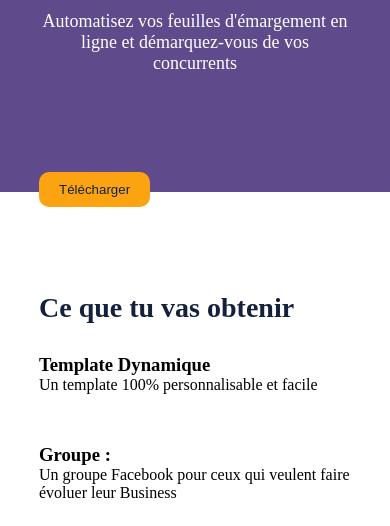
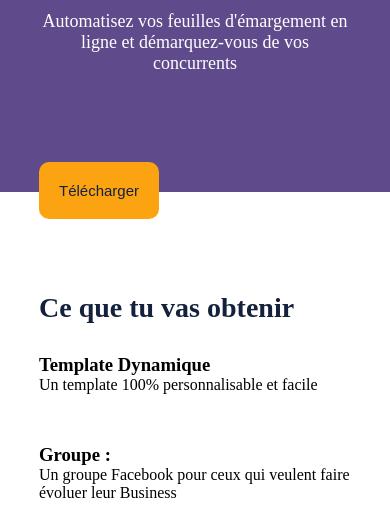
Before and after one commit to chelsm/angular_ex1, a plain HTML site: page index.html in a window 390 px wide. Shown: the part 318-844 px from the top of the page. Drawn offline with Linux system fonts and the light colour scheme.

Commit message:
👌 IMPROVE: css

```diff
--- a/style.css
+++ b/style.css
@@ -47,12 +47,14 @@ header p{
 }
 
 .button-download {
-	position: absolute;
-	top: -20px;
-	left: 10%;
-	background-color: #FCA311;
-	cursor: pointer;
-	border: none;
+    position: absolute;
+    top: -30px;
+    left: 10%;
+    background-color: #FCA311;
+    cursor: pointer;
+    border: none;
+    padding: 20px 20px;
+    font-size: 20px;
 }
 
 .button-download:hover {
@@ -77,7 +79,6 @@ header p{
 	display: flex;
 	flex-direction: column;
 	align-items: flex-start;
-	width: 50%;
 }
 
 .presentation-article h3,
@@ -143,4 +144,8 @@ header p{
 		font-size: 28px;
 	}
 
+	.button-download {
+		font-size: 15px;
+	}
+
 }
```
